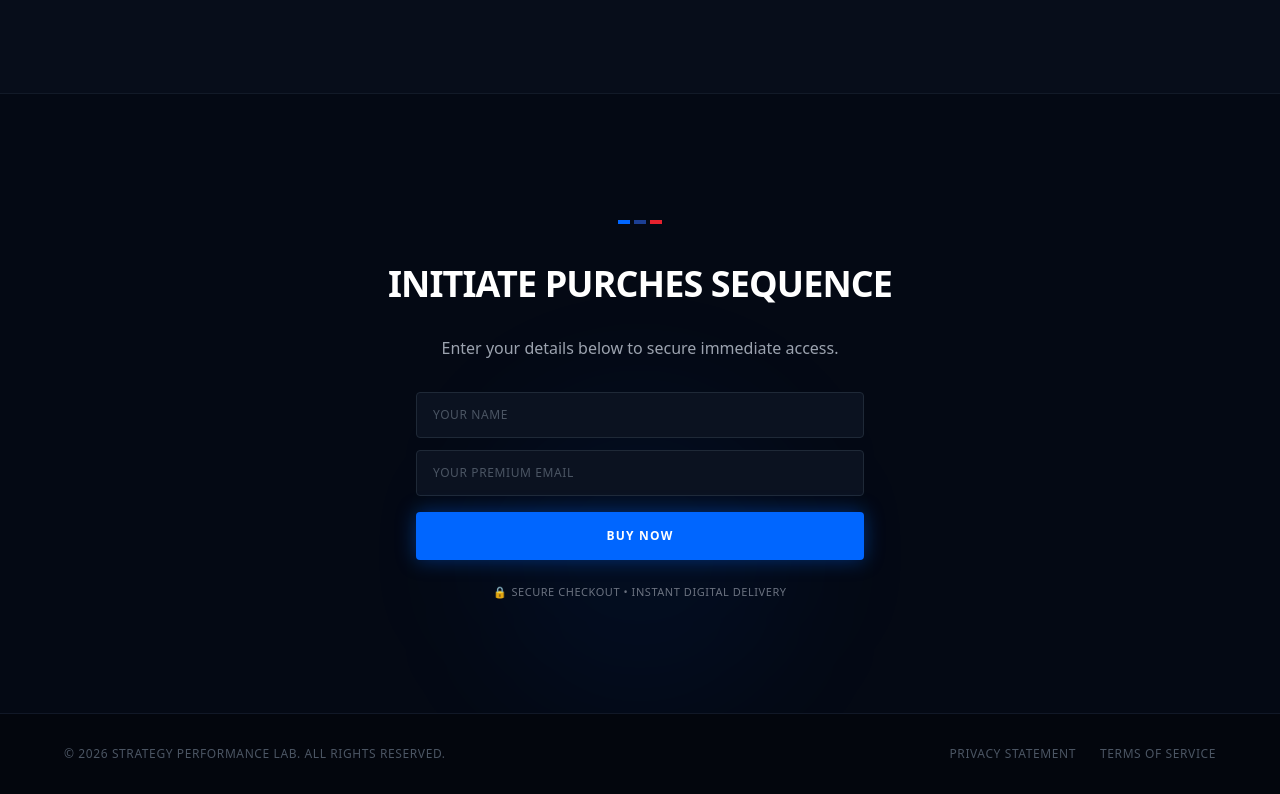
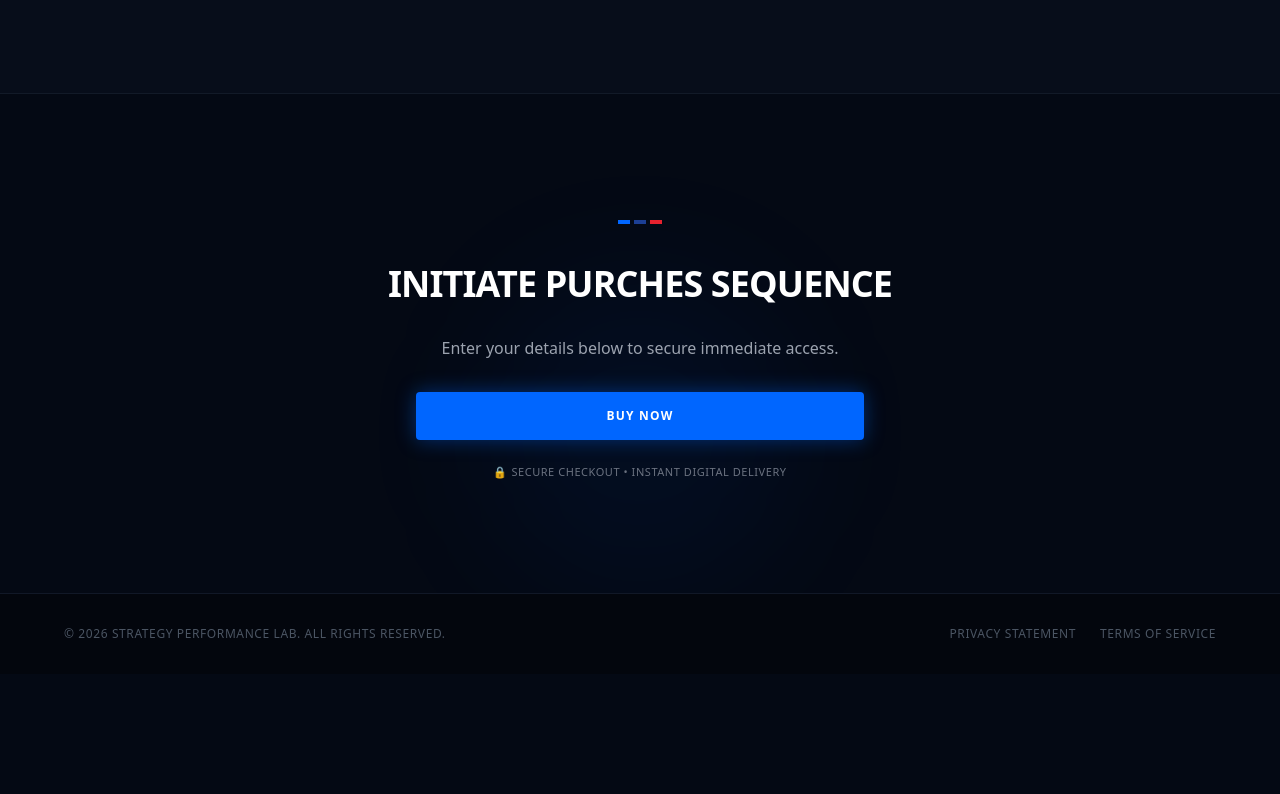
Before and after one commit to Bounce-Byte/My-sales-Vault, a plain HTML site: page index.html in a window 1280 px wide. Shown: the part 2424-3218 px from the top of the page. After the commit the page ends 3098 px from the top, so only its background shows below. Drawn offline with nearby package versions, Linux system fonts and the light colour scheme.

Commit message:
Add files via upload

```diff
--- a/index.html
+++ b/index.html
@@ -273,28 +273,17 @@ tracking-tight">Initiate Purches Sequence</h2>
 
                 </p>
             <!-- Streamlined Form to Capture Email and Redirect -->
-<form action="cc4cfb56-962a-4bbf-b6ad-1fd02d8596eb" method="GET" class="max-w-md mx-auto space-y-4">
+<!-- DIRECT DIGISTORE24 BUY BUTTON (NO FORMS, NO ERRORS) -->
+<div class="max-w-md mx-auto text-center space-y-4">
+    <a href=" https://88c416q9u1fneiaeudparslc7t.hop.clickbank.net" target="_blank" rel="noopener noreferrer" class="block w-full py-4 bg-[#0066ff] hover:bg-[#0052cc] text-white text-xs uppercase tracking-widest font-bold rounded transition-all duration-300 m-sport-glow">
+        BUY NOW
+    </a>
 
-    <!-- Hidden input that tells the system where to send the user AFTER they click buy -->
-    <input type="hidden" name="_next" value="https://88c416q9u1fneiaeudparslc7t.hop.clickbank.net">
-
-    <!-- Anti-spam honeypot (invisible to real users) -->
-    <input type="text" name="_gotcha" style="display:none">
-
-    <div class="grid grid-cols-1 gap-3">
-        <input type="text" name="Name" placeholder="YOUR NAME" required class="w-full px-4 py-3.5 bg-[#0b1220] border border-gray-800 text-white rounded text-xs uppercase tracking-wider focus:outline-none focus:border-[#0066ff] transition-colors placeholder-gray-600">
-        <input type="email" name="Email" placeholder="YOUR PREMIUM EMAIL" required class="w-full px-4 py-3.5 bg-[#0b1220] border border-gray-800 text-white rounded text-xs uppercase tracking-wider focus:outline-none focus:border-[#0066ff] transition-colors placeholder-gray-600">
-    </div>
-
-    <button type="submit" class="w-full py-4 bg-[#0066ff] hover:bg-[#0052cc] text-white text-xs uppercase tracking-widest font-bold rounded transition-all duration-300 m-sport-glow">
-        BUY NOW
-    </button>
-
-    <!-- Friction Killer -->
+    <!-- Trust Badge -->
     <p class="text-gray-500 text-[11px] uppercase tracking-wider pt-2">
         🔒 Secure Checkout • Instant Digital Delivery
     </p>
-</form>
+</div>
         </div>
 
         <!-- Subtle Ambient Backlight -->
```
